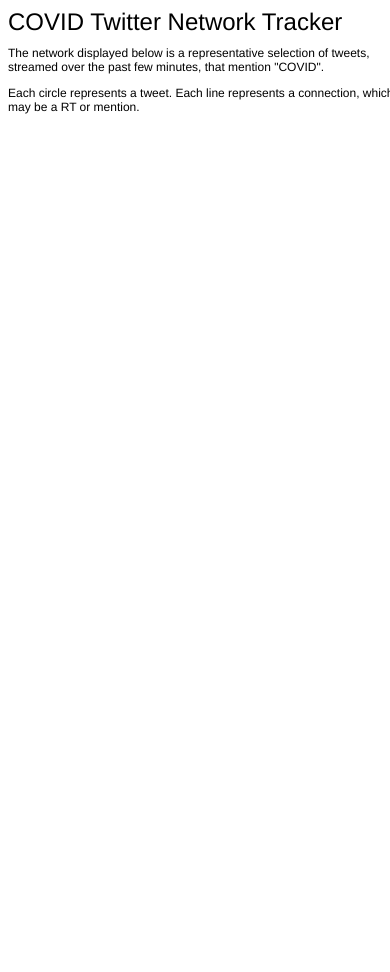
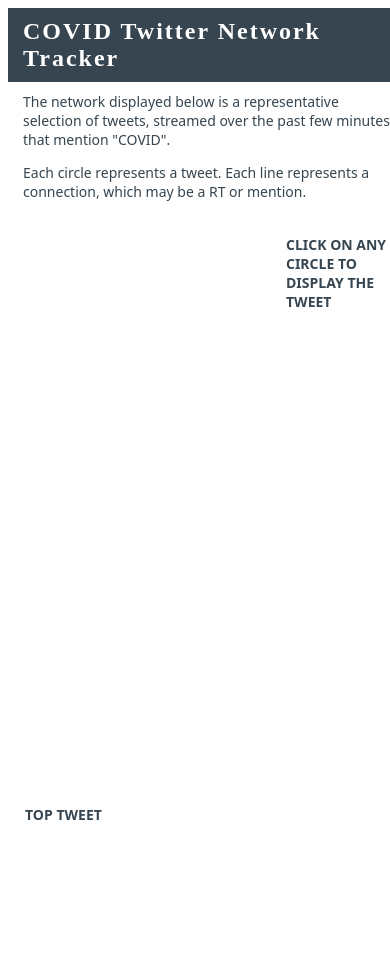
Before and after one commit to SteveHedden/twitterApp, a Flask app: page / in a window 390 px wide. After the commit the page ends 820 px from the top, so only its background shows below. Run offline with Flask 2, Linux system fonts and the light colour scheme; some libraries are stand-ins or nearby versions.

Commit message:
Updating layout and removed betweenness and eigenvector

```diff
--- a/application.py
+++ b/application.py
@@ -6,7 +6,7 @@
 import community
 import functions as fn
 import yaml
-#import listener
+import listener
 #import parameters
 import codecs
 import os
--- a/listener.py
+++ b/listener.py
@@ -53,7 +53,7 @@
     def on_data(self,data):      # triggered when data appears
         tweet=json.loads(data)   # add the twitter data to the tweet list (paste in a dictionary format)
         clear_output()
-        print(len(raw_tweets),tweet['user']['screen_name'],':',tweet['text'])
+        #print(len(raw_tweets),tweet['user']['screen_name'],':',tweet['text'])
         raw_tweets.append(tweet)
         if len(raw_tweets) > tweet_buffer_size:      # if the length of the list 'tweets' is greater than N, then:
             timestamp=datetime.datetime.now().strftime("%Y%m%d%H%M%S")
@@ -87,4 +87,4 @@
 #Track and filter
 twitterStream=Stream(auth, listener())
 track=tracker
-twitterStream.filter(track=track, is_async=False)  # track can also take a location argument
+twitterStream.filter(track=track, is_async=True)  # track can also take a location argument
--- a/static/main.css
+++ b/static/main.css
@@ -22,41 +22,55 @@
   pointer-events: none;
   background: lightgrey;
   border: 0px;
+  font-family: "Noto Sans", "Noto Sans CJK", sans-serif;
 }
 
-text {
-  font-family: Helvetica Neue;
-  font-size: 10px;
+.text {
+  font-family: 'Noto Sans';
+  font-size: 14px;
 }
 
 #container {
   width: 30%;
-  height: 200px;
+  height: 100px;
   float: right;
   margin-right: 15px;
-  font-family: Helvetica Neue, sans-serif;
-  font-size: 12px;
+  font-family: "Noto Sans", "Noto Sans CJK", sans-serif;
+  font-size: 14px;
   margin-top: 10px;
   margin-bottom: 10px;
-}
 
-#container2 {
-    width:35%;
-    height:200px;
-    float: right;
 }
 
 .textIntro {
-  font-family: Helvetica Neue, sans-serif;
-  font-size: 12px;
+  font-family: "Noto Sans", "Noto Sans CJK", sans-serif;
+  font-size: 14px;
   margin-top: 10px;
   margin-bottom: 10px;
+  padding-left: 15px;
+  color: #36454f;
+}
+
+.label {
+  font-family: "Noto Sans", "Noto Sans CJK", sans-serif;
+  font-size: 14px;
+  margin-top: 10px;
+  margin-bottom: 10px;
+  padding-left: 15px;
+  font-weight: bold;
+  color: #36454f;
 }
 
 .title {
   font-size: 24px;
-  font-family: Helvetica Neue, sans-serif;
-
+  color: white;
+  font-family:'PT Sans';
+  background-color: #36454f;
+  opacity: 1;
+  padding: 10px;
+  letter-spacing: 2px;
+  padding-left: 15px;
+  font-weight:bold;
 }
 
 html,
--- a/static/main.js
+++ b/static/main.js
@@ -1,14 +1,6 @@
 var svg = d3.select("svg");
     width = +svg.attr("width"),
     height = +svg.attr("height");
-
-
-
-/*
-var svg = d3.select("svg");
-    width = window.width,
-    height = window.height;
-*/
 
 // Call zoom for svg container.
 svg.call(d3.zoom().on('zoom', zoomed));
@@ -18,10 +10,11 @@
 var simulation = d3.forceSimulation()
     .force("link", d3.forceLink())//Or to use names rather than indices: .id(function(d) { return d.id; }))
     .force("charge", d3.forceManyBody().strength([-120]).distanceMax([500]))
-    .force("center", d3.forceCenter(width / 2, height / 2));
+    .force("center", d3.forceCenter(window.innerWidth/4, window.innerHeight/2));
 
 var container = svg.append('g');
 
+/*
 // Create form for search (see function below).
 var search = d3.select("body").append('form').attr('onsubmit', 'return false;');
 
@@ -35,6 +28,7 @@
   .attr('value', 'Search')
   .on('click', function () { searchNodes(); });
 
+*/
 // Toggle for ego networks on click (below).
 var toggle = 0;
 
@@ -48,19 +42,27 @@
 d3.json("/get-data", function(error, graph) {
   if (error) throw error;
 
-  document.getElementById('container').innerHTML = "Click on any circle to display the tweet.";
+  function sortByAttribue(arr, attribute) {
+  return arr.sort(function(a,b) {
+    return a[attribute] < b[attribute];
+  });
+}
 
+    sortByAttribue(graph.nodes, "degree") // returns Carmelo Anthony first
       function topTweets(d) {
-      number = d3.max(graph.nodes, function(d) {return d.tweet_id;})
+      number = graph.nodes[0]["tweet_id"]
       twttr.widgets.createTweet(number,
       document.getElementById('container2'),
       {
         theme: 'light',
         cards: 'hidden',
+        conversation: 'none',
       }
       );
+
     }
       topTweets();
+
   // Make object of all neighboring nodes.
   var linkedByIndex = {};
   graph.links.forEach(function(d) {
@@ -118,9 +120,9 @@
       tooltip.transition()
         .duration(300)
         .style("opacity", .8);
-      tooltip.html("<b>" + "Name: " + "</b>" + d.name + "<p/>group:" + d.tweet_text)
+      tooltip.html("<b>" + "@" + "</b>" + d.name + "<p/>" + d.tweet_text)
         .style('font-size', '16px')
-        .style('font-family', 'Helvetica')
+        .style('font-family', "Noto Sans")
         .style("left", (d3.event.pageX) + "px")
         .style("top", (d3.event.pageY + 10) + "px");
     })
@@ -133,13 +135,14 @@
       .on('click', function(d, i) {
         document.getElementById('container').innerHTML = "";
         number = d.tweet_id
-        console.log(number);
         twttr.widgets.createTweet(number,
           document.getElementById('container'),
           {
-            theme: 'light'
+            conversation : 'none',    // or all
+            theme: 'light',
           }
         );
+
               if (toggle == 0) {
           // Ternary operator restyles links and nodes if they are adjacent.
           d3.selectAll('.link').style('stroke-opacity', function (l) {
--- a/templates/index.html
+++ b/templates/index.html
@@ -15,31 +15,17 @@
               width: 30%;
               height: 200px;
               float: right;
-              margin-right: 15px;
+              margin-right: 10px;
               font-family: Helvetica Neue, sans-serif;
               font-size: 12px;
               margin-top: 10px;
               margin-bottom: 10px;
             }
-           #container2 {
-              width:30%;
-              height:200px;
+            #container2 {
               position: absolute;
               bottom: 10px;
-              right: 0px;
-              margin-right: 15px;
-            }
-           .textIntro {
-              font-family: Helvetica Neue, sans-serif;
-              font-size: 12px;
-              margin-top: 10px;
-              margin-bottom: 10px;
-            }
-            .title {
-              font-size: 24px;
-              font-family: Helvetica Neue, sans-serif;
-
-            }
+              left: 10px;
+              }
         </style>
         <div class="title">
             COVID Twitter Network Tracker
@@ -54,13 +40,17 @@
     </head>
 
     <body>
-        <div id="container"></div>
-        <svg style="width:65%;height:100%;"></svg>
+        <div id="container">
+            <div class="label">CLICK ON ANY CIRCLE TO DISPLAY THE TWEET</div>
+        </div>
+        <div id="container2">
+            <div class="label">TOP TWEET</div>
+        </div>
+        <svg style="width:65%;height:85%;"></svg>
         <script src="http://code.jquery.com/jquery-2.0.2.min.js" type="text/javascript"></script>
         <script src="https://platform.twitter.com/widgets.js" charset="utf-8"></script>
         <script src="https://d3js.org/d3.v4.min.js"></script>
         <script type="text/javascript" src="/static/main.js"></script>
-        <div id="container2"></div>
     </body>
 
 </html>
```
Also changed, not shown: functions.py (+31 -19 lines). Lines whose indentation alone changed are shown as unchanged.
